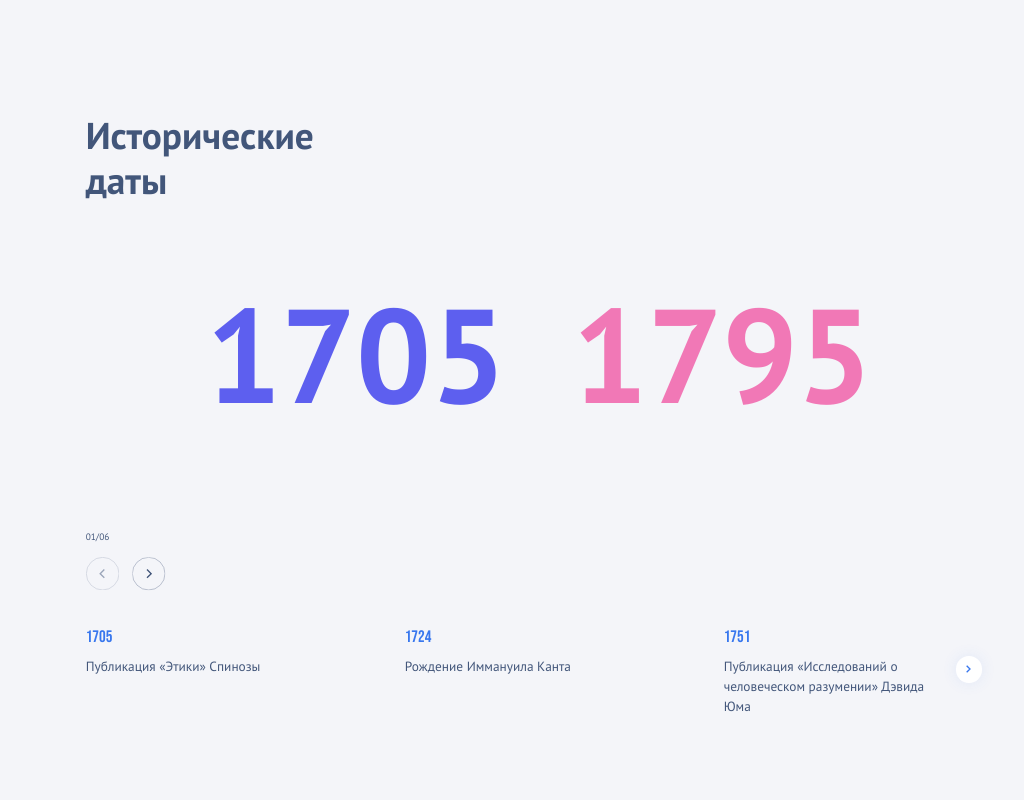
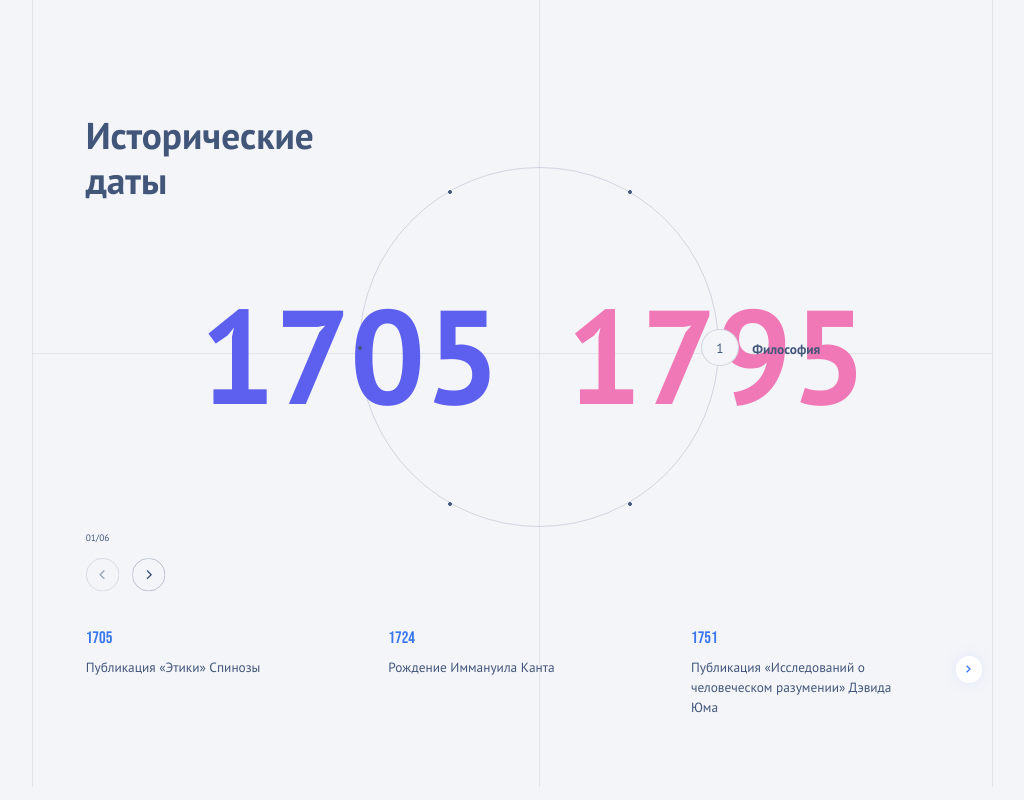
Before and after one commit to yuliachirkovaa/only-test, a React (Create React App) app: page / in a window 1280 px wide. Shown: the whole page, without its empty margins (181-1205 px from the left). Built offline with nearby package versions, Linux system fonts and the light colour scheme.

Commit message:
реализована верстка десктопной версии

```diff
--- a/package.json
+++ b/package.json
@@ -7,6 +7,7 @@
     "@testing-library/jest-dom": "^6.8.0",
     "@testing-library/react": "^16.3.0",
     "@testing-library/user-event": "^13.5.0",
+    "gsap": "^3.13.0",
     "react": "^19.1.1",
     "react-dom": "^19.1.1",
     "react-scripts": "5.0.1",
--- /dev/null
+++ b/src/components/circle/circle.scss
@@ -0,0 +1,74 @@
+@import "../../styles/apx.scss";
+@import "../../styles/mixins.scss";
+
+.circle {
+
+  display: none;
+  position: absolute;
+  top: $apx-250;
+  left: $apx-810;
+  width: $apx-540;
+  height: $apx-540;
+  border: $apx-1 solid rgba(66, 86, 122, 0.2);
+  border-radius: 100%;
+  z-index: 1;
+
+  @include desktop { display: block; }
+
+  &__dates { z-index: 2; }
+
+  &__number {
+
+    color: var(--color-text);
+    font-size: $apx-20;
+    opacity: 0;
+    transition: all 0.3s ease-in-out;
+
+  }
+
+  &__name {
+
+    position: absolute;
+    top: $apx-15;
+    left: $apx-75;
+    color: var(--color-text);
+    font-size: $apx-20;
+    font-weight: 700;
+    opacity: 0;
+    transition: all 0.3s ease-in-out;
+
+  }
+
+  &__point {
+
+    display: flex;
+    justify-content: center;
+    align-items: center;
+    border: $apx-1 solid var(--color-text);
+    border-radius: 100%;
+    background-color: var(--color-text);
+    cursor: pointer;
+    z-index: 3;
+    transition: all 0.3s ease-in-out;
+
+    &:hover,
+    &--active {
+
+      border-color: rgba(66, 86, 122, 0.2);
+      background-color: var(--color-bg);
+
+      .circle__number { opacity: 1; }
+
+    }
+
+    &--active {
+
+      .circle__name { opacity: 1; }
+
+    }
+
+  }
+
+
+
+}
--- /dev/null
+++ b/src/components/circle/index.tsx
@@ -0,0 +1,68 @@
+import { FC, useContext, useState } from "react";
+import PeriodDates from "../period.dates";
+import PeriodContext from "../../context/period.context/context";
+import { MockData } from "../../constants/mock.data";
+import "./circle.scss";
+
+const Circle: FC = () => {
+
+  const context = useContext(PeriodContext);
+
+  if (!context) {
+    throw new Error("PeriodDates must be used within a PeriodProvider");
+  }
+
+  const { period, setPeriod } = context;
+  const numPoints = MockData.length;
+  const basePointSize = 6;
+  const activePointSize = 56;
+  const [hoveredIndex, setHoveredIndex] = useState<number | null>(null);
+
+  const points = Array.from({ length: numPoints }, (_, i) => {
+
+    const angle = (2 * Math.PI * i) / numPoints;
+    const size = (hoveredIndex === i || period === i + 1) ? activePointSize : basePointSize;
+    const r = 270;
+    const cx = r;
+    const cy = r;
+    const x = cx + r * Math.cos(angle) - size / 2;
+    const y = cy + r * Math.sin(angle) - size / 2;
+
+    return (
+
+      <div
+        key = { i }
+        style = {{
+          position: "absolute",
+          left: `${x * 0.052083}vw`,
+          top: `${y * 0.052083}vw`,
+          width: `${size * 0.052083}vw`,
+          height: `${size * 0.052083}vw`,
+        }}
+        className = {` circle__point ${ period === i + 1 && 'circle__point--active' } `}
+        onMouseEnter = { () => setHoveredIndex(i) }
+        onMouseLeave = { () => setHoveredIndex(null) }
+        onClick = { () => setPeriod(i + 1) }
+      >
+
+        <div className = "circle__number">{ i + 1 }</div>
+        <div className = "circle__name">{ MockData[period - 1].name }</div>
+
+      </div>
+
+    );
+
+  });
+
+  return (
+
+    <div className = "circle">
+      <PeriodDates className = "circle__dates" />
+      { points }
+    </div>
+
+  );
+
+}
+
+export default Circle;
--- a/src/components/history/history.scss
+++ b/src/components/history/history.scss
@@ -10,6 +10,7 @@
     width: 100vw;
     max-width: 100vw;
     overflow-x: hidden;
+    z-index: 0;
 
     @include desktop { padding: 0 $apx-160 0 $apx-320; }
 
@@ -36,7 +37,7 @@
 
     @include desktop {
 
-      margin-bottom: $apx-96;
+      margin-bottom: $apx-494;
       max-width: $apx-355;
       font-size: $apx-56;
 
@@ -44,56 +45,59 @@
 
   }
 
-}
+  &__dates {
 
-.slider-btn {
-
-  position: absolute;
-  display: none;
-  padding: 0;
-  width: $apx-40;
-  height: $apx-40;
-  border: none;
-  border-radius: 100%;
-  background-color: white;
-  box-shadow: 0 0 15px 0 rgba(56, 119, 238, 0.1);
-  opacity: 1;
-  z-index: 20;
-
-  @include desktop {
-
-    display: flex;
-    justify-content: center;
-    align-items: center;
+    @include desktop { display: none; }
 
   }
 
-  svg {
+  &__line {
 
-    @include desktop {
+    display: none;
+    position: absolute;
+    background-color: var(--color-text);
+    opacity: 0.1;
+    z-index: 1;
 
-      width: $apx-8;
-      height: $apx-12;
+    @include desktop { display: block; }
+
+    &--vertical {
+
+      width: $apx-1;
+      height: 100%;
+
+    }
+
+    &--left {
+
+      top: 0;
+      left: $apx-320;
+
+    }
+
+    &--central {
+
+      top: 0;
+      left: $apx-1080;
+
+    }
+
+    &--right {
+
+      top: 0;
+      left: $apx-1760;
+
+    }
+
+    &--horizontal {
+
+      width: 75vw;
+      height: $apx-1;
+      top: $apx-530;
+      left: $apx-320;
 
     }
 
   }
 
-  &:disabled { display: none; }
-
-  &--prev {
-
-    transform: rotate(180deg);
-    top: $apx-984;
-    left: $apx-338;
-
-  }
-
-  &--next {
-
-    top: $apx-984;
-    left: $apx-1705;
-
-  }
-
 }
--- a/src/components/history/index.tsx
+++ b/src/components/history/index.tsx
@@ -2,8 +2,9 @@ import { FC } from "react";
 import PeriodDates from "../period.dates";
 import PeriodControls from "../period.controls";
 import Slider from "../slider";
+import SliderButtons from "../slider.buttons";
 import "./history.scss";
-import SliderBtnIcon from "../icons/slider.btn";
+import Circle from "../circle";
 
 const HistoryBlock: FC = () => {
 
@@ -14,19 +15,20 @@ const HistoryBlock: FC = () => {
       <div className = "history__wrapper">
 
         <h1 className = "history__title">Исторические даты</h1>
-        <PeriodDates />
+        <PeriodDates className = "history__dates" />
         <PeriodControls />
         <Slider />
 
       </div>
 
-      <button className = "slider-btn slider-btn--prev">
-        <SliderBtnIcon />
-      </button>
+      <SliderButtons />
 
-      <button className = "slider-btn slider-btn--next">
-        <SliderBtnIcon />
-      </button>
+      <div className = "history__line history__line--vertical history__line--left" />
+      <div className = "history__line history__line--vertical history__line--central" />
+      <div className = "history__line history__line--vertical history__line--right" />
+      <div className = "history__line history__line--horizontal" />
+
+      <Circle />
 
     </div>
 
--- a/src/components/period.controls/period.controls.scss
+++ b/src/components/period.controls/period.controls.scss
@@ -7,7 +7,7 @@
 
     position: absolute;
     left: $apx-m-20;
-    bottom: $apx-m-45;
+    top: $apx-m-500;
     display: flex;
     flex-direction: column;
     gap: $apx-m-11;
@@ -42,12 +42,21 @@
 
   &__btn {
 
+    width: $apx-m-25;
+    height: $apx-m-25;
     padding: 0;
     border: none;
     border-radius: 100%;
     background-color: transparent;
     opacity: 1;
     transition: all 0.3s ease-in-out;
+
+    @include desktop {
+
+      width: $apx-50;
+      height: $apx-50;
+
+    }
 
     svg {
 
--- a/src/components/period.dates/index.tsx
+++ b/src/components/period.dates/index.tsx
@@ -3,7 +3,13 @@ import PeriodContext from "../../context/period.context/context";
 import { MockData } from "../../constants/mock.data";
 import "./period.dates.scss";
 
-const PeriodDates: FC = () => {
+interface PeriodDatesProps {
+
+  className?: string;
+
+}
+
+const PeriodDates: FC<PeriodDatesProps> = ({ className }) => {
 
   const context = useContext(PeriodContext);
 
@@ -17,7 +23,7 @@ const PeriodDates: FC = () => {
 
   return (
 
-    <div className = "period-dates__container">
+    <div className = {` ${className} period-dates__container `}>
 
       <div className = "period-dates__dates">
 
--- a/src/components/period.dates/period.dates.scss
+++ b/src/components/period.dates/period.dates.scss
@@ -12,9 +12,10 @@
 
     @include desktop {
 
-      gap: $apx-100;
-      margin-bottom: $apx-137;
-      font-size: $apx-200;
+      position: absolute;
+      top: $apx-150;
+      left: -$apx-240;
+      margin-bottom: 0;
 
     }
 
@@ -30,8 +31,6 @@
 
     @include desktop {
 
-      max-width: calc(100% - $apx-480);
-      justify-content: center;
       gap: $apx-100;
       font-size: $apx-200;
       letter-spacing: -$apx-1;
--- /dev/null
+++ b/src/components/slider.buttons/index.tsx
@@ -0,0 +1,25 @@
+import { FC } from "react";
+import SliderBtnIcon from "../icons/slider.btn";
+import "./slider.buttons.scss";
+
+const SliderButtons: FC = () => {
+
+  return (
+
+    <>
+
+      <button className = "slider-btn slider-btn--prev">
+        <SliderBtnIcon />
+      </button>
+
+      <button className = "slider-btn slider-btn--next">
+        <SliderBtnIcon />
+      </button>
+
+    </>
+
+  );
+
+}
+
+export default SliderButtons;
--- /dev/null
+++ b/src/components/slider.buttons/slider.buttons.scss
@@ -0,0 +1,50 @@
+@import "../../styles/apx.scss";
+@import "../../styles/mixins.scss";
+
+.slider-btn {
+
+  position: absolute;
+  display: none;
+  padding: 0;
+  width: $apx-40;
+  height: $apx-40;
+  border: none;
+  border-radius: 100%;
+  background-color: white;
+  box-shadow: 0 0 15px 0 rgba(56, 119, 238, 0.1);
+  opacity: 1;
+  z-index: 20;
+
+  @include desktop {
+
+    display: flex;
+    justify-content: center;
+    align-items: center;
+
+  }
+
+  svg {
+
+    width: $apx-8;
+    height: $apx-12;
+
+  }
+
+  &:disabled { display: none; }
+
+  &--prev {
+
+    transform: rotate(180deg);
+    top: $apx-984;
+    left: $apx-338;
+
+  }
+
+  &--next {
+
+    top: $apx-984;
+    left: $apx-1705;
+
+  }
+
+}
--- a/src/components/slider/slider.scss
+++ b/src/components/slider/slider.scss
@@ -8,7 +8,7 @@
   @include desktop {
 
     height: auto;
-    width: 78% !important;
+    width: 74% !important;
     margin-left: 0 !important;
 
   }
--- a/src/styles/index.scss
+++ b/src/styles/index.scss
@@ -57,6 +57,12 @@ a {
 
 }
 
+button {
+
+  cursor: pointer;
+
+}
+
 :root {
 
   --color-bg: #F4F5F9;
```
Also changed, not shown: 2 other files (tests, documents, lock files or other folders).
